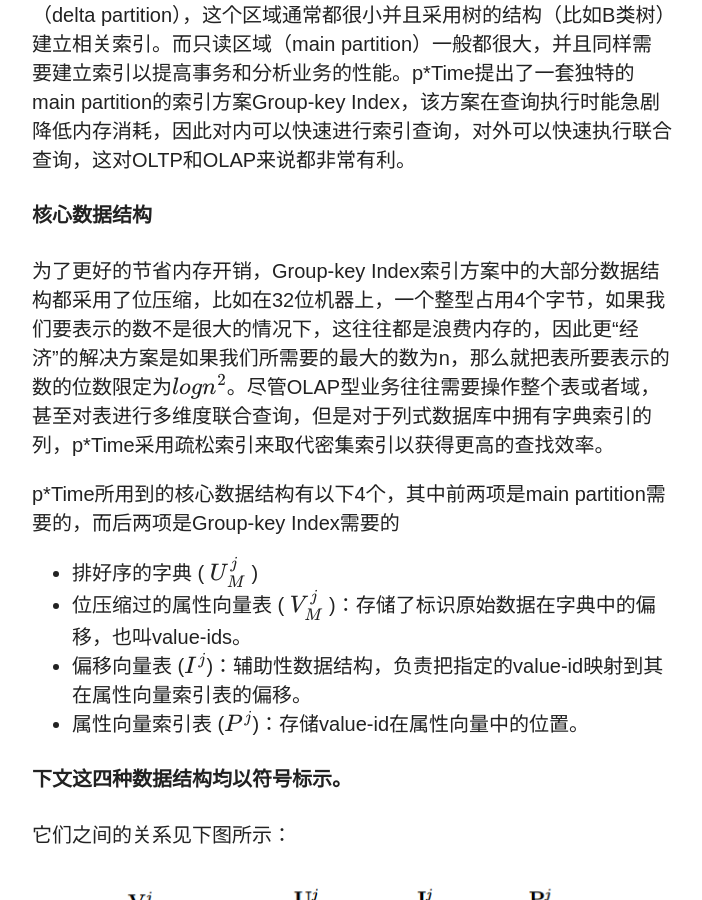
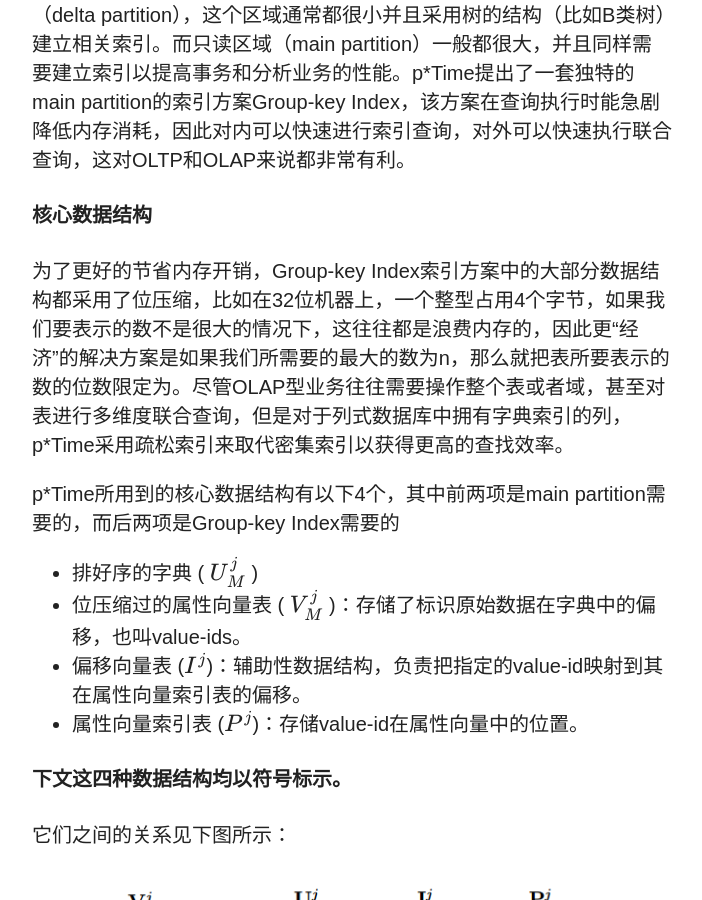
Before and after one commit to wuyu201321060203/wuyu201321060203.github.io, a Jekyll site: the page built from _posts/2014-08-31-FastLoopup.md, in a window 1280 px wide and 900 px high, scrolled down 1390 px. Shown: the whole window, without its empty margins (318-1020 px from the left). Built offline with Jekyll 4.4.1, drawn with Linux system fonts in a browser that asks for light colours; nearby versions of some CDN libraries; formulas are drawn with MathJax 3; comment, search, counter and statistics services are not loaded.

Commit message:
first post of FastLookup

```diff
--- a/_posts/2014-08-31-FastLoopup.md
+++ b/_posts/2014-08-31-FastLoopup.md
@@ -24,7 +24,7 @@
 
 ####核心数据结构
 
-为了更好的节省内存开销，Group-key Index索引方案中的大部分数据结构都采用了位压缩，比如在32位机器上，一个整型占用4个字节，如果我们要表示的数不是很大的情况下，这往往都是浪费内存的，因此更“经济”的解决方案是如果我们所需要的最大的数为n，那么就把表所要表示的数的位数限定为$  logn ^2$。尽管OLAP型业务往往需要操作整个表或者域，甚至对表进行多维度联合查询，但是对于列式数据库中拥有字典索引的列，p*Time采用疏松索引来取代密集索引以获得更高的查找效率。
+为了更好的节省内存开销，Group-key Index索引方案中的大部分数据结构都采用了位压缩，比如在32位机器上，一个整型占用4个字节，如果我们要表示的数不是很大的情况下，这往往都是浪费内存的，因此更“经济”的解决方案是如果我们所需要的最大的数为n，那么就把表所要表示的数的位数限定为。尽管OLAP型业务往往需要操作整个表或者域，甚至对表进行多维度联合查询，但是对于列式数据库中拥有字典索引的列，p*Time采用疏松索引来取代密集索引以获得更高的查找效率。
 
 p*Time所用到的核心数据结构有以下4个，其中前两项是main partition需要的，而后两项是Group-key Index需要的
 
```
Also changed, not shown: other parts of _posts/2014-08-31-FastLoopup.md (+2 -0 lines).
